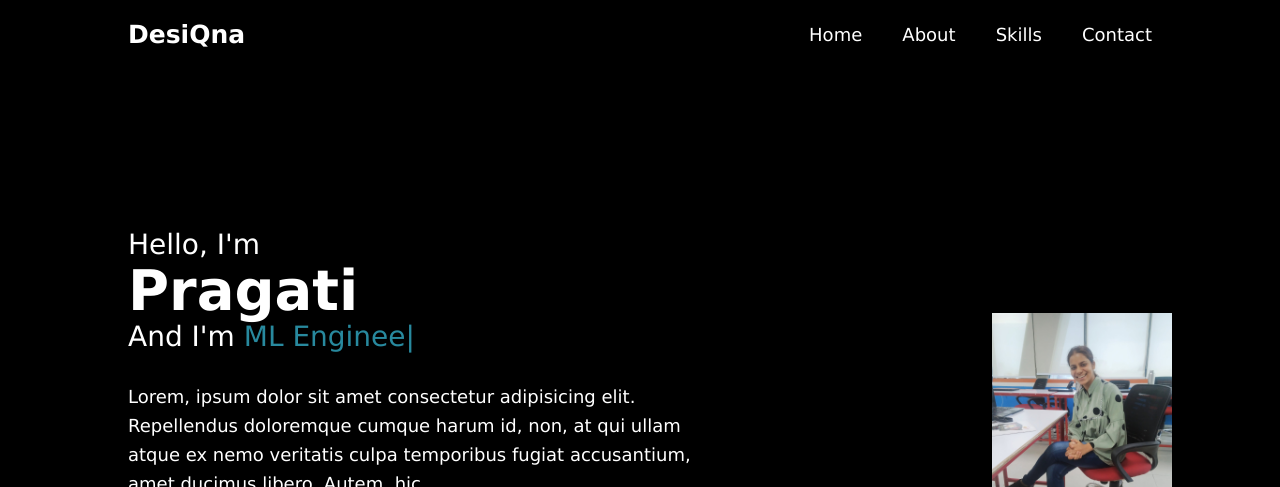
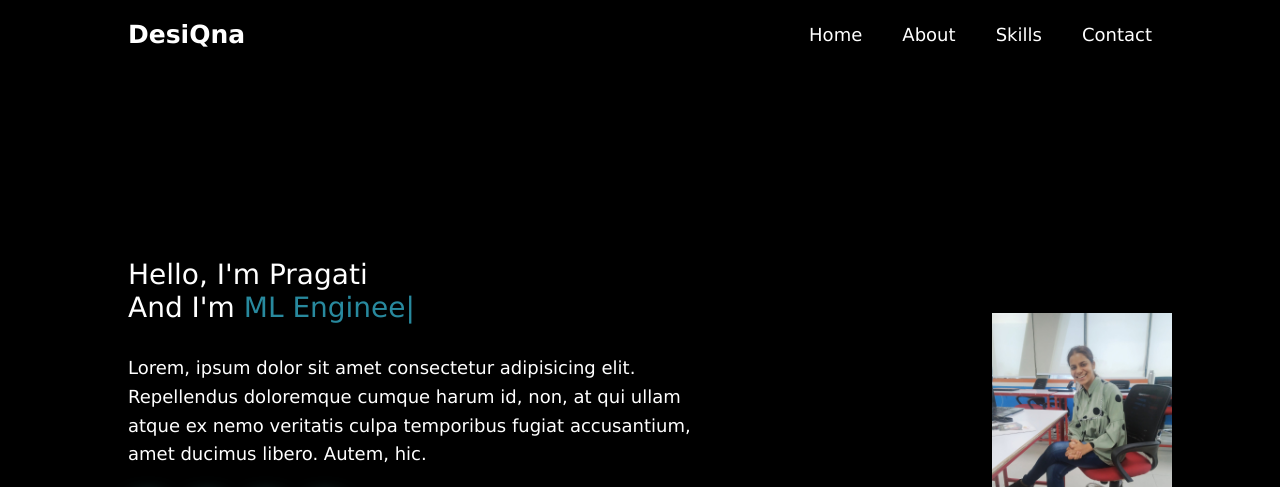
Before and after one commit to pragati111/My-portfolio, a plain HTML site: page Portfolio/index.html in a window 1280 px wide. Shown: the top 487 px of the page. Drawn offline with nearby package versions, Linux system fonts and the light colour scheme.

```diff
--- a/Portfolio/index.html
+++ b/Portfolio/index.html
@@ -19,8 +19,7 @@
     </header>
     <section class="home">
         <div class="home-content">
-            <h3>Hello, I'm</h3>
-            <h1>Pragati</h1>
+            <h3>Hello, I'm Pragati</h3>
             <h3>And I'm <span class="multiple-text">Flutter-Developer</span></h3>
             <p class="intro-paragraph">
                 Lorem, ipsum dolor sit amet consectetur adipisicing elit.
```
